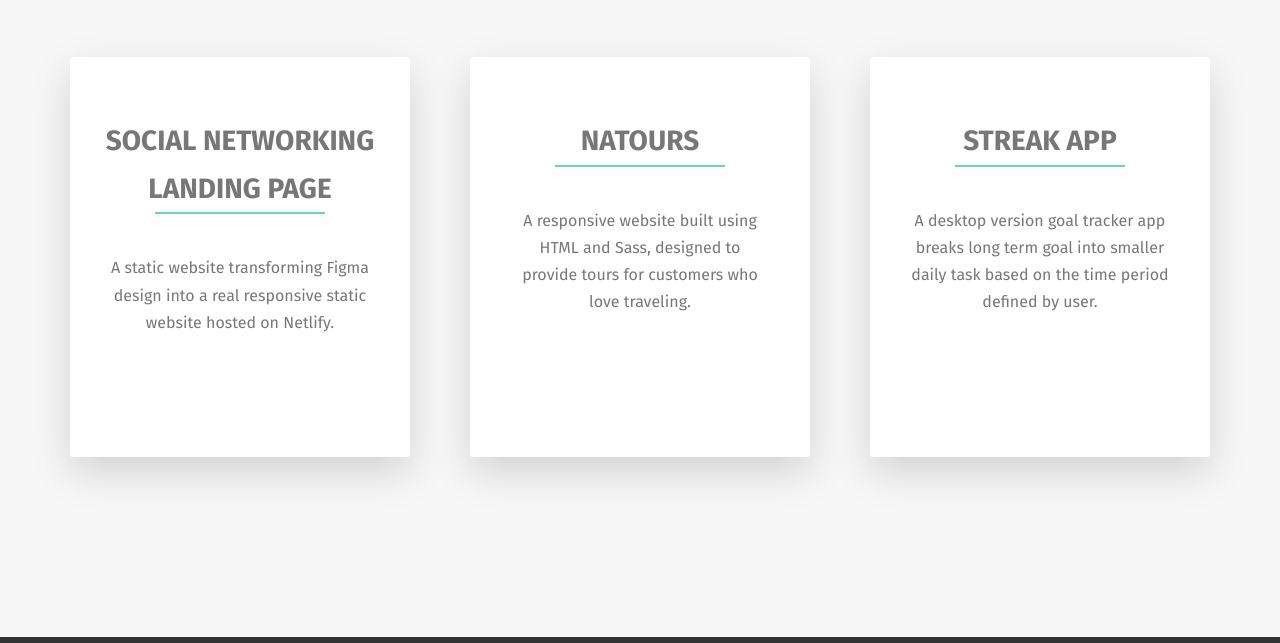
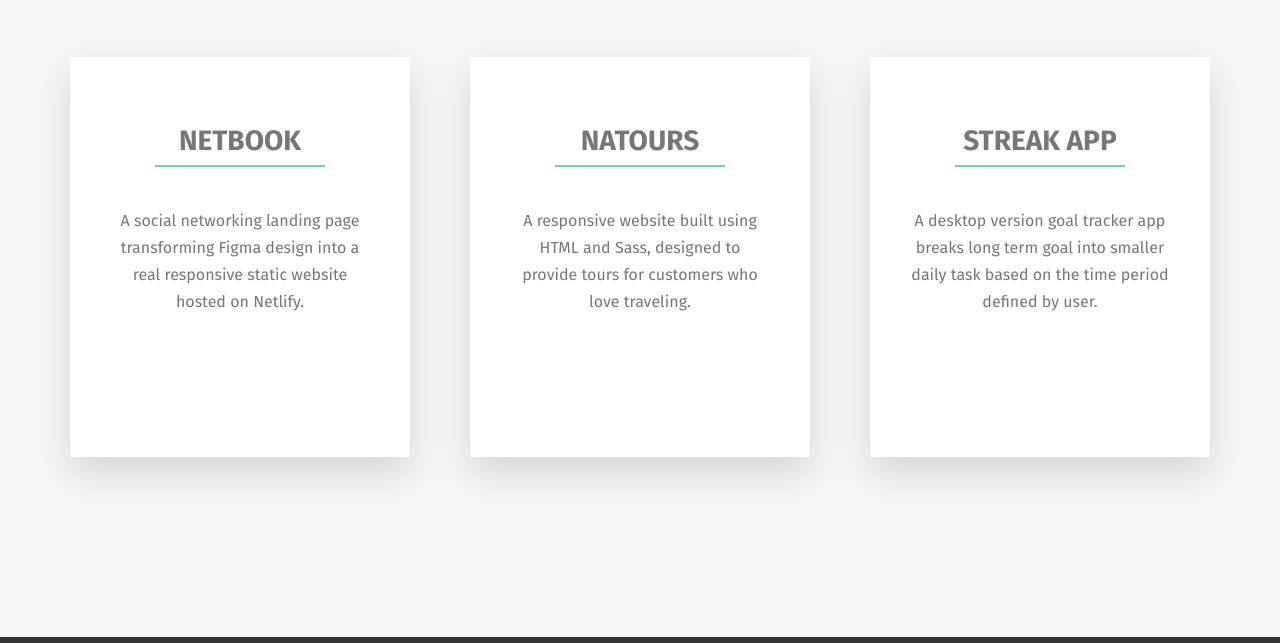
Before and after one commit to ppeyliang/ppeyliang.github.io, a website: page index.html in a window 1280 px wide. Shown: the part 964-1607 px from the top of the page. Drawn offline with nearby package versions, Linux system fonts and the light colour scheme.

Commit message:
update project name for netbook

```diff
--- a/index.html
+++ b/index.html
@@ -78,12 +78,10 @@
           <div class="col-1-of-3">
             <div class="card">
               <div class="card__side card__side--front">
-                <h4 class="card__heading u-margin-top-big">
-                  Social Networking Landing Page
-                </h4>
+                <h4 class="card__heading u-margin-top-big">Netbook</h4>
                 <p class="card__detail">
-                  A static website transforming Figma design into a real
-                  responsive static website hosted on Netlify.
+                  A social networking landing page transforming Figma design
+                  into a real responsive static website hosted on Netlify.
                 </p>
               </div>
 
```
